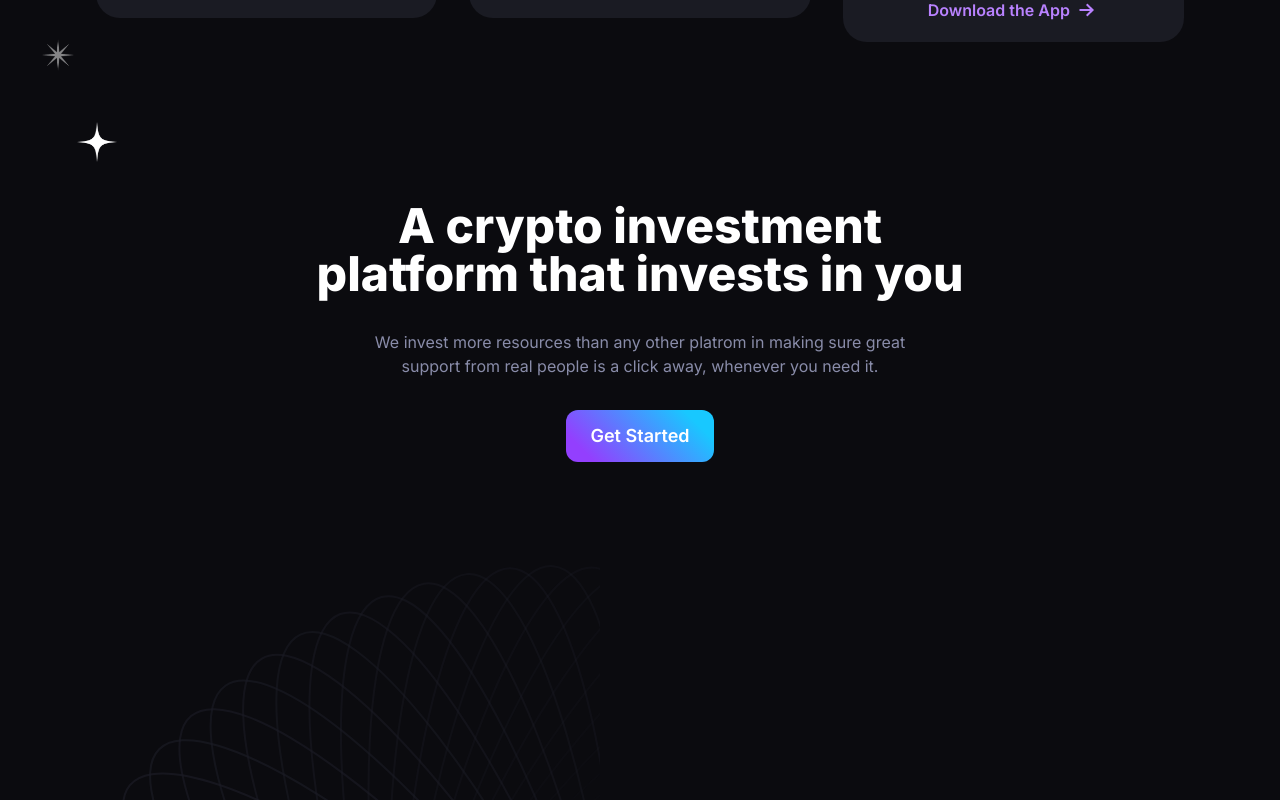
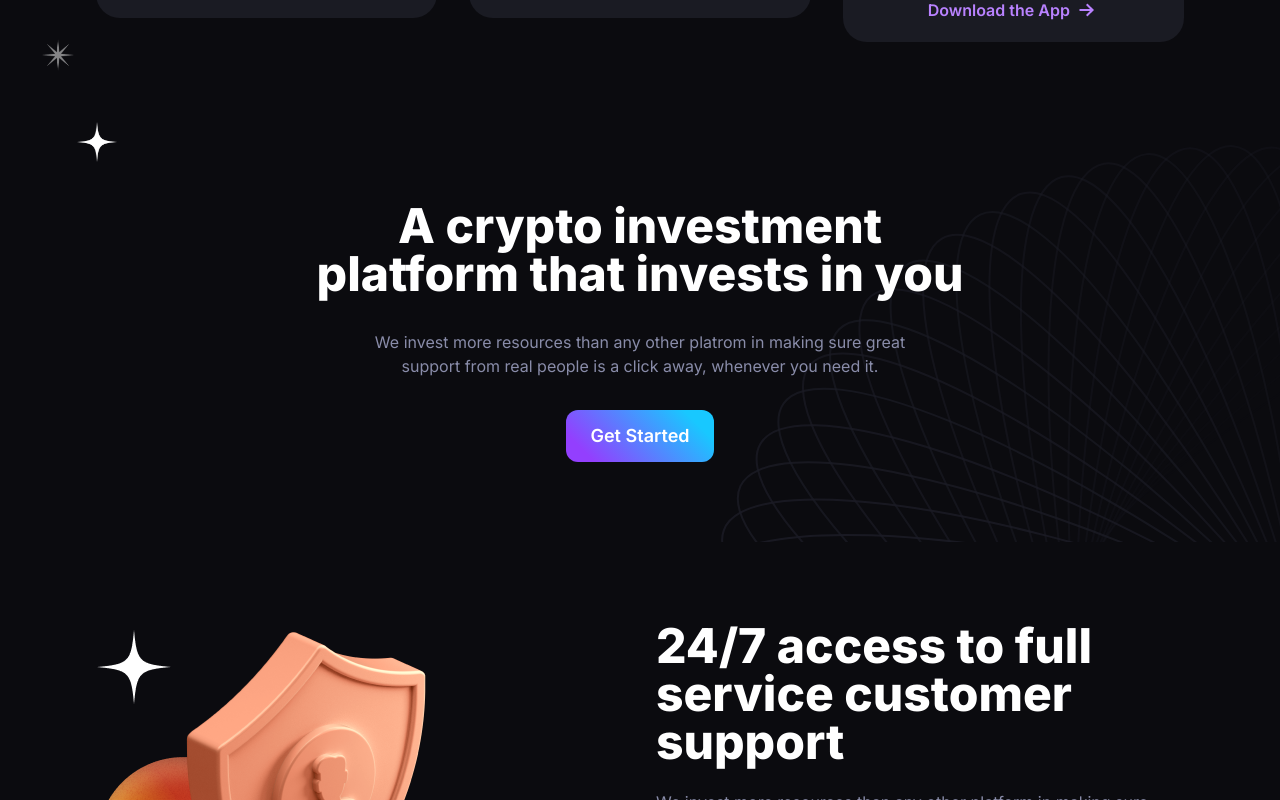
Before and after one commit to gift56/coinflip, a Vue app: page / in a window 1280 px wide. Shown: the part 1040-1840 px from the top of the page. Built offline with nearby package versions, Linux system fonts and the light colour scheme.

Commit message:
working on some updated

```diff
--- a/src/components/Invest.vue
+++ b/src/components/Invest.vue
@@ -1,6 +1,6 @@
 <template>
   <section class="w-full relative overflow-hidden">
-    <div class="container">
+    <div class="container relative z-10">
       <div class="flex flex-col w-full items-center justify-center gap-8 py-20">
         <h1 class="text-2xl font-extrabold md:text-5xl text-center">
           A crypto investment <br class="hidden lg:block" />
@@ -27,7 +27,7 @@
       alt="star"
       class="absolute top-[0%] left-[6%] w-10 h-10 hidden lg:block animate-pulse"
     />
-    <img src="../assets/image/looper.svg" alt="looper" />
+    <img src="../assets/image/looper.svg" alt="looper" class="absolute right-0 top-0" />
   </section>
 </template>
 
```
